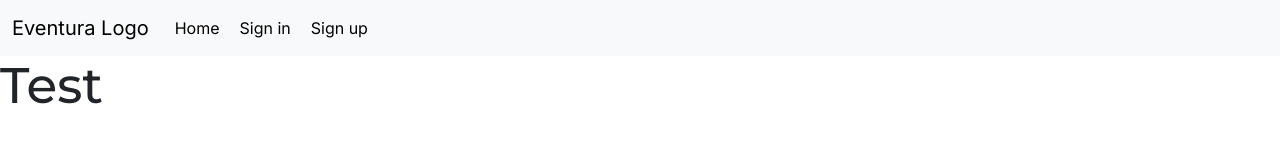
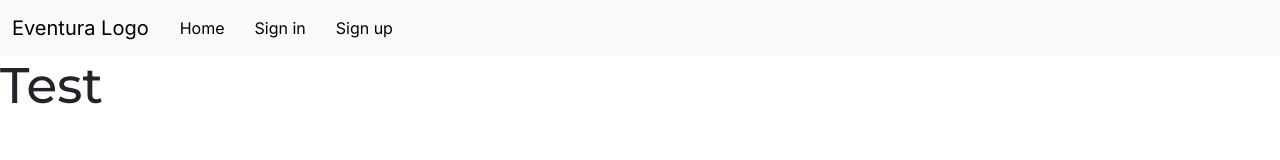
Before and after one commit to JamesBracken/eventura, a website built with Vite: page frontend_eventura/index.html in a window 1280 px wide. Shown: the top 160 px of the page. Built offline with nearby package versions, Linux system fonts and the light colour scheme; files whose address does not match are found by name.

Commit message:
Fix(frontend-nav): hover underline across screen bug

```diff
--- a/frontend_eventura/index.html
+++ b/frontend_eventura/index.html
@@ -32,11 +32,19 @@
           <span class="navbar-toggler-icon"></span>
         </button>
         <div class="collapse navbar-collapse" id="navbarNavAltMarkup">
-          <div class="navbar-nav">
-            <a class="navbar-nav__link" aria-current="page" href="#">Home</a>
-            <a class="navbar-nav__link" aria-current="page" href="#">Sign in</a>
-            <a class="navbar-nav__link" aria-current="page" href="#">Sign up</a>
-          </div>
+          <!-- <div class="navbar-nav"> -->
+            <ul class="navbar-nav">
+              <li class="navbar-nav__list">
+              <a class="navbar-nav__link" aria-current="page" href="#">Home</a>
+              </li>
+              <li class="navbar-nav__list">
+              <a class="navbar-nav__link" aria-current="page" href="#">Sign in</a>
+              </li>
+              <li class="navbar-nav__list">
+              <a class="navbar-nav__link" aria-current="page" href="#">Sign up</a>
+              </li>
+            </ul>
+          <!-- </div> -->
         </div>
       </div>
     </nav>
--- a/frontend_eventura/src/styles/base/typography.scss
+++ b/frontend_eventura/src/styles/base/typography.scss
@@ -1,4 +1,13 @@
 @use "../abstracts/mixins";
+
+// Resetting base styles for typography here
+
+ul,
+li {
+    list-style-type: none;
+    text-decoration: none;
+}
+
 // Global variables
 
 // Font families
--- a/frontend_eventura/src/styles/components/_navbar.scss
+++ b/frontend_eventura/src/styles/components/_navbar.scss
@@ -1,11 +1,14 @@
 .navbar-nav {
+
+    display: flex;
 
     &__link {
         position: relative;
         display: inline-block;
-        margin: 5px 10px;
+        margin: 0px 15px;
         text-decoration: none;
         color: black;
+        display: inline;
 
         &:after {
             content: "";
@@ -22,4 +25,9 @@
             width: 100%;
         }
     }
+
+    &__list {
+        display: block;
+        padding: 5px 0px;
+    }
 }
--- a/frontend_eventura/src/styles/main.scss
+++ b/frontend_eventura/src/styles/main.scss
@@ -1,6 +1,8 @@
 @use "./components/footer";
 @use "./components/navbar";
 @use "./base/typography.scss";
+
+
 
 
 $box-shadow: 0px 4px 12px -2px black, //palette.$clr-primary, // CHANGE TO PALETTE
```
